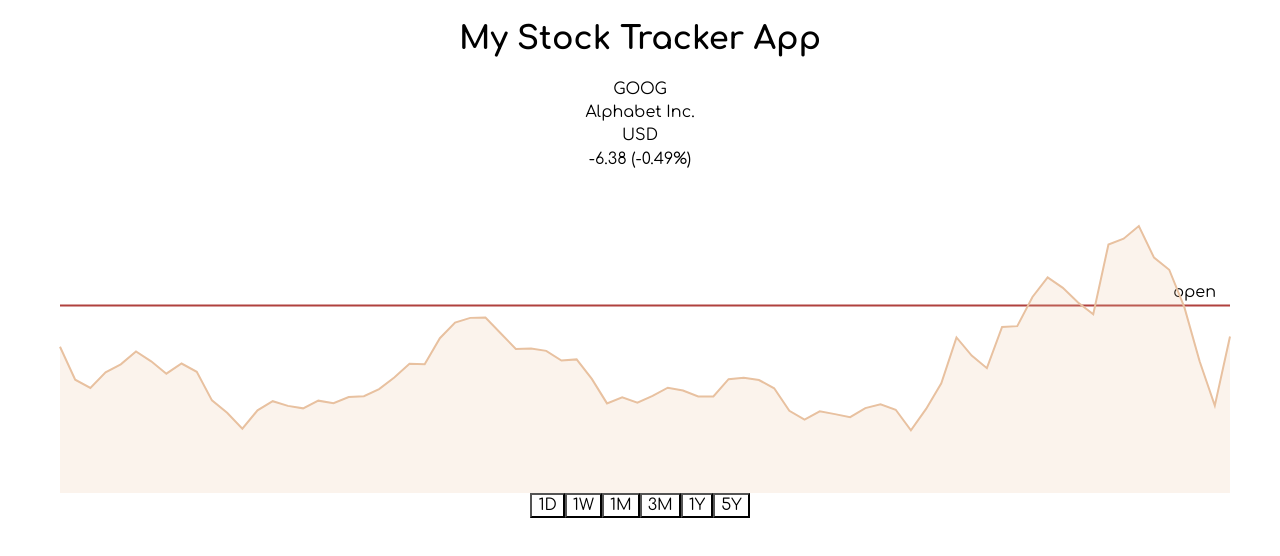
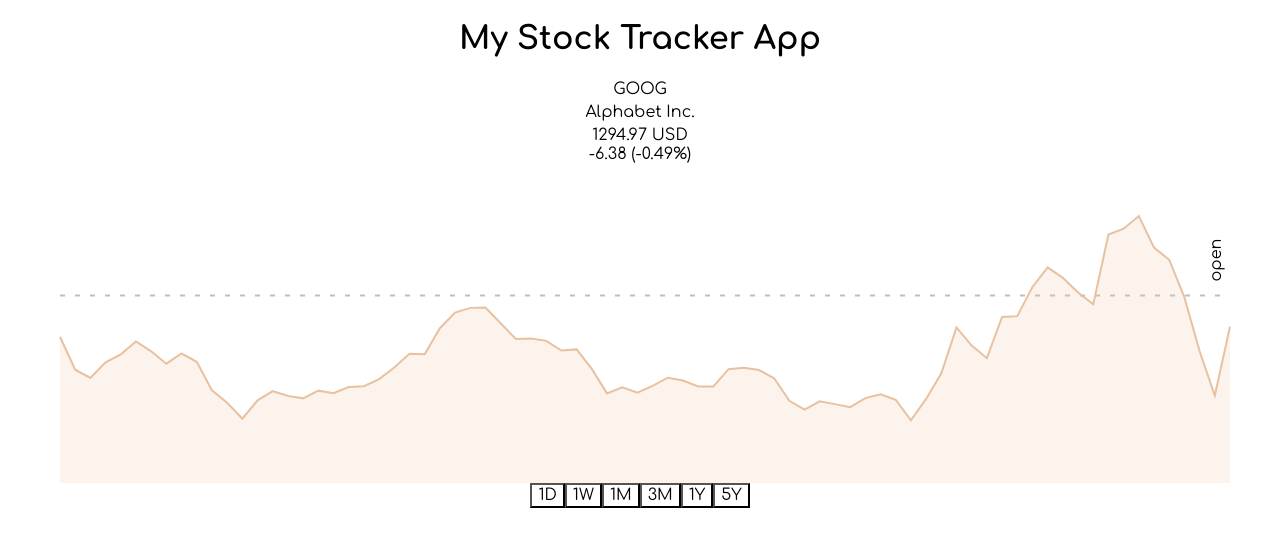
Before and after one commit to jonny-ms/ticker-tracker, a React (Create React App) app: page /stock/1 in a window 1280 px wide. Shown: the top 556 px of the page. Built offline with nearby package versions, Linux system fonts and the light colour scheme.

Commit message:
Add conditional rendering of value change onMouseMove over chart

```diff
--- a/src/App.scss
+++ b/src/App.scss
@@ -1,5 +1,5 @@
-@import './styles/animations.scss';
-@import './styles/variables.scss';
+@import "./styles/animations.scss";
+@import "./styles/variables.scss";
 
 .App {
 	text-align: center;
@@ -61,3 +61,7 @@
 	color: $white;
 	display: inline-block;
 }
+
+.tooltip {
+	background-color: transparent;
+}
--- a/src/components/stock_show/Chart.jsx
+++ b/src/components/stock_show/Chart.jsx
@@ -5,11 +5,13 @@
 export function Chart(props) {
 	const [chartData, setChartData] = React.useState([]);
 	const [marketOpen, setMarketOpen] = React.useState(null);
-	const [temp, setTemp] = React.useState();
 
 	React.useEffect(() => {
+		const scope = Object.keys(props.data)[0];
+
+		if (chartData[0] && scope === chartData[0].id) return;
+
 		console.log("in chart", props.data);
-		const scope = Object.keys(props.data)[0];
 
 		let parsedData = [];
 
@@ -23,11 +25,10 @@
 			? // If day-scoped setMarketOpen to the first data-point's open value
 			  setMarketOpen(props.data[scope][Object.keys(props.data[scope])[0]].open)
 			: setMarketOpen(null);
-	}, [props.data]);
+	}, [props.data, chartData]);
 
 	return (
 		<>
-			{temp && <p>{temp}</p>}
 			<div style={{ height: "40vh" }}>
 				<ResponsiveLine
 					data={chartData}
@@ -39,27 +40,31 @@
 					enableGridX={false}
 					enableGridY={false}
 					enablePoints={false}
-					// colors={{ scheme: "blues" }}
 					enableArea={true}
 					useMesh={true}
 					crosshairType="x"
-					// onClick={point => setTemp(point.data.y)}
-					onMouseMove={point => setTemp(point.data.y)}
-					// onMouseEnter={(p, e) => console.log("Enter", p, e)}
+					onMouseMove={point => props.onChange(point.data.y)}
 					markers={
 						marketOpen
 							? [
 									{
 										axis: "y",
 										value: marketOpen,
-										lineStyle: { stroke: "#b0413e", strokeWidth: 2 },
+										lineStyle: {
+											stroke: "grey",
+											strokeWidth: 2,
+											strokeDasharray: "5, 10",
+											strokeOpacity: 0.5
+										},
 										legend: "open",
-										legendOrientation: "horizontal"
+										legendOrientation: "vertical"
 									}
 							  ]
 							: []
 					}
-					tooltip={({ point }) => <strong>{point.data.xFormatted}</strong>}
+					tooltip={({ point }) => (
+						<span className="tooltip">{point.data.xFormatted}</span>
+					)}
 				/>
 			</div>
 		</>
--- a/src/components/stock_show/Quote.jsx
+++ b/src/components/stock_show/Quote.jsx
@@ -21,6 +21,8 @@
 		apiInterval: 5,
 		apiRange: 1
 	});
+
+	const [dynamicValue, setDynamicValue] = React.useState(null);
 
 	//!Real-time data for header (will include all initial data, ie. stats, news, etc.)
 	React.useEffect(() => {
@@ -69,7 +71,10 @@
 
 	//!Scoped data for chart
 	React.useEffect(() => {
+		setDynamicValue(null);
+
 		if (search.chartData[scope.name]) return;
+
 		console.log("in scoped data request", scope, search.chartData);
 
 		//!Commented out axios call
@@ -156,11 +161,14 @@
 		<>
 			<Loading show={search.loading} />
 			{search.realTimeQuote.name && (
-				<QuoteHeader quote={search.realTimeQuote} />
+				<QuoteHeader quote={search.realTimeQuote} dynamicValue={dynamicValue} />
 			)}
 			{search.chartData[scope.name] && (
 				<>
-					<Chart data={{ [scope.name]: search.chartData[scope.name] }} />
+					<Chart
+						data={{ [scope.name]: search.chartData[scope.name] }}
+						onChange={value => setDynamicValue(value)}
+					/>
 					<Scope onChange={scope => setScope(scope)} />
 				</>
 			)}
--- a/src/components/stock_show/QuoteHeader.jsx
+++ b/src/components/stock_show/QuoteHeader.jsx
@@ -1,17 +1,34 @@
-import * as React from 'react'
+import * as React from "react";
 
 export function QuoteHeader(props) {
+	const valueDiff =
+		Math.round((props.quote.price - props.dynamicValue) * 100) / 100;
+	const valueChange =
+		Math.round((props.dynamicValue / props.quote.price - 1) * 10000) / 100;
 
-  return(
-    <>
-        <p>{props.quote.symbol}</p>
-        <p>{props.quote.name}</p>
-        {props.quote.price &&
-        <span>{props.p} </span>
-        }
-        <span>{props.quote.currency}</span>
-        <p>{props.quote.day_change} ({props.quote.change_pct}%)</p>
-    </>
-  )
-
+	return (
+		<>
+			<p>{props.quote.symbol}</p>
+			<p>{props.quote.name}</p>
+			<div>
+				{props.dynamicValue ? (
+					<span>{props.dynamicValue} </span>
+				) : (
+					<span>{props.quote.price} </span>
+				)}
+				<span>{props.quote.currency}</span>
+			</div>
+			<div>
+				{props.dynamicValue ? (
+					<>
+						<span>{valueDiff}</span> <span>({valueChange}%)</span>
+					</>
+				) : (
+					<span>
+						{props.quote.day_change} ({props.quote.change_pct}%)
+					</span>
+				)}
+			</div>
+		</>
+	);
 }
```
Also changed, not shown: package.json (indentation only). Lines whose indentation alone changed are shown as unchanged.
